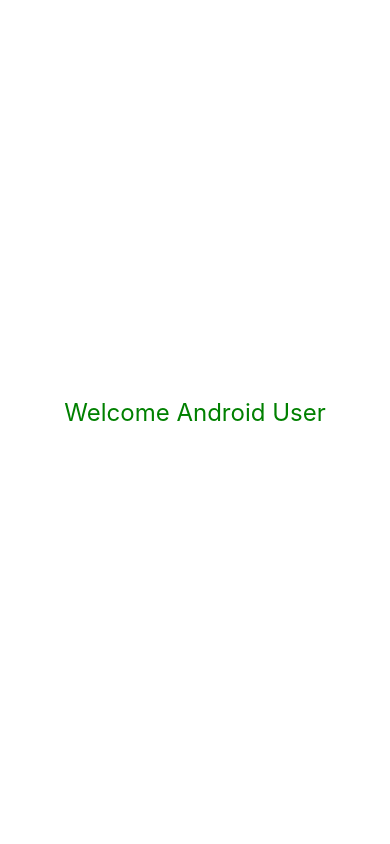
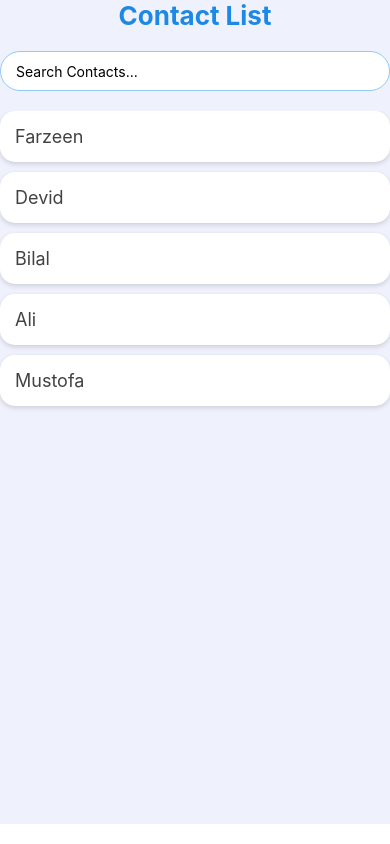
Before and after one commit to khadiza21/nativFirstApp, a React Native app: screen / in a window 390 px wide. Built offline with nearby package versions, Linux system fonts and the light colour scheme.

Commit message:
serach box with serch funtionality with react navbar

```diff
--- a/App.jsx
+++ b/App.jsx
@@ -29,12 +29,14 @@
 import DeleteApi from './src/components/DeleteApi';
 import GetApiList from './src/components/GetApiList';
 import PlatformExample from './src/components/PlatformExample';
+import Search from './src/components/Search';
 
 const App = () => {
   return (
     <View style={{flex: 1}}>
-      <PlatformExample />
-      {/*   <GetApiList />
+      <Search />
+     {/* <PlatformExample />
+         <GetApiList />
        <DeleteApi />
      <Api_Patch />
       <PutApi />
--- /dev/null
+++ b/src/components/Search.jsx
@@ -0,0 +1,87 @@
+import { View, Text, TextInput, FlatList, StyleSheet } from 'react-native'
+import React, { useState } from 'react'
+
+const Search = () => {
+    const [searchQuery, setSearchQuery] = useState('');
+    const contacts = [
+        { id: 1, name: 'Farzeen' },
+        { id: 2, name: 'Devid' },
+        { id: 3, name: 'Bilal' },
+        { id: 4, name: 'Ali' },
+        { id: 5, name: 'Mustofa' },
+    ]
+    const filteredContacts = contacts.filter(contact =>
+        contact.name.toLowerCase().includes(searchQuery.toLowerCase())
+    )
+
+    const renderItem = ({ item }) => (
+        <View style={styles.contactItem}>
+            <Text style={styles.contactName}>{item.name}</Text>
+        </View>
+    )
+    return (
+        <View style={styles.container}>
+            <Text style={styles.title}>Contact List</Text>
+            <TextInput
+                placeholder='Search Contacts...'
+                placeholderTextColor='#000'
+                value={searchQuery}
+                onChangeText={setSearchQuery}
+                style={styles.searchBar}
+            />
+            <FlatList
+                data={filteredContacts}
+                keyExtractor={item => item.id}
+                renderItem={renderItem}
+                contentContainerStyle={styles.listContainer}
+            />
+        </View>
+    )
+}
+
+export default Search
+const styles = StyleSheet.create({
+    container: {
+        flex: 1,
+        backgroundColor: '#eff2fd',
+        color: '#1r88e5',
+        marginBottom: 20,
+        textAlign: 'center',
+    },
+    title: {
+        fontSize: 26,
+        fontWeight: 'bold',
+        color: '#1e88e5',
+        marginBottom: 20,
+        textAlign: 'center',
+    },
+    searchBar: {
+        height: 40,
+        borderColor: '#90caf9',
+        borderWidth: 1,
+        borderRadius: 20,
+        paddingHorizontal: 15,
+        marginBottom: 20,
+        backgroundColor: '#fff'
+    },
+    listContainer: {
+        paddingBottom: 20,
+    },
+    contactItem: {
+        padding: 15,
+        backgroundColor: '#fff',
+        borderRadius: 15,
+        marginBottom: 10,
+        shadowColor: '#000',
+        shadowOffset: { width: 0, height: 2 },
+        shadowOpacity: 0.15,
+        shadowRadius: 5,
+        elevation: 3,
+        flexDirection: 'row',
+        alignItems: 'center'
+    },
+    contactName: {
+        fontSize: 18,
+        color: '#424242'
+    }
+})
```
